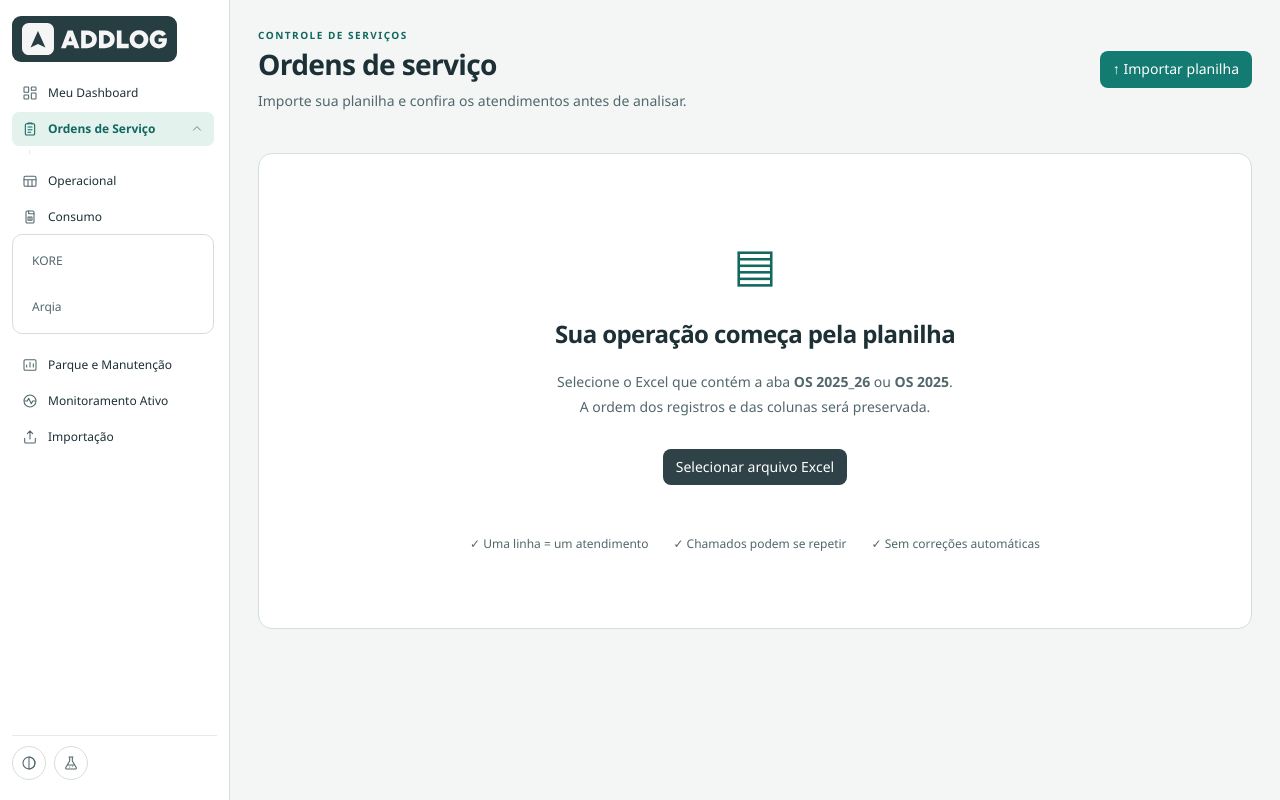
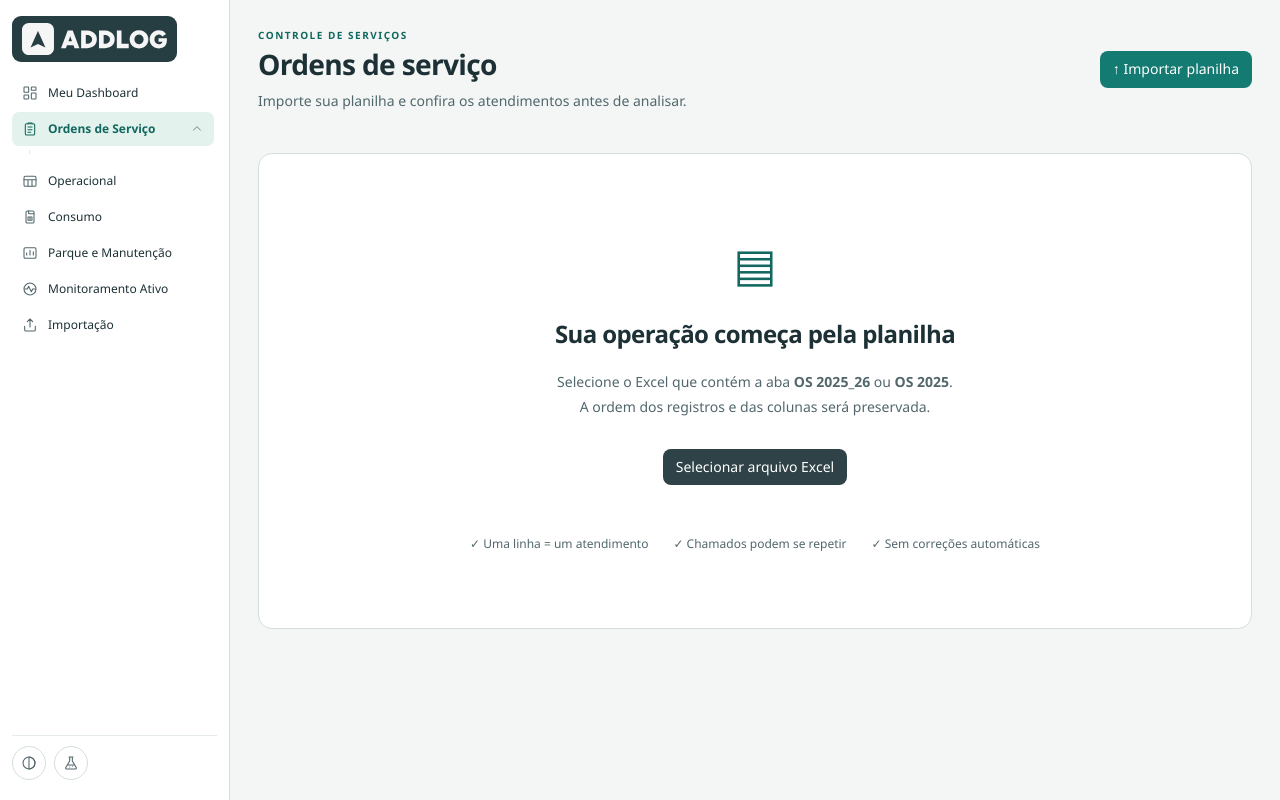
Before and after one commit to jeanjohann/dashboard-suporte-controller, a React (Vite) app: page / in a window 1280 px wide. Built offline with nearby package versions, Linux system fonts and the light colour scheme; a web font is replaced by a local one.

Commit message:
fix: align carrier submenu with consumption navigation

```diff
--- a/src/app/Navigation.jsx
+++ b/src/app/Navigation.jsx
@@ -69,7 +69,7 @@ export function Navigation({ page, onPage }) {
       window.open(architectureMapUrl, '_blank', 'noopener,noreferrer');
       return;
     }
-    if (key === page) {
+    if (key === page || (key === 'lines' && ['kore', 'arqia'].includes(page))) {
       if (collapsed) {
         changeCollapsed(false);
         setMenuOpen(true);
@@ -107,26 +107,42 @@ export function Navigation({ page, onPage }) {
                   : ''
               }
               aria-current={page === key ? 'page' : undefined}
-              aria-expanded={key !== 'imports' && page === key ? !collapsed && menuOpen : undefined}
-              aria-controls={key !== 'imports' && page === key ? `submenu-${key}` : undefined}
+              aria-expanded={
+                key !== 'imports' &&
+                (page === key || (key === 'lines' && ['kore', 'arqia'].includes(page)))
+                  ? !collapsed && menuOpen
+                  : undefined
+              }
+              aria-controls={
+                key !== 'imports' &&
+                (page === key || (key === 'lines' && ['kore', 'arqia'].includes(page)))
+                  ? `submenu-${key}`
+                  : undefined
+              }
               onClick={() => select(key)}
             >
               <span className="navigation-icon" aria-hidden="true">
                 <Icon name={['kore', 'arqia'].includes(key) ? 'lines' : key} />
               </span>
               <span className="navigation-label">{label}</span>
-              {key !== 'imports' && page === key && (
+              {key !== 'imports' &&
+                (page === key || (key === 'lines' && ['kore', 'arqia'].includes(page))) && (
                   <span className="navigation-chevron" aria-hidden="true">
                     {<Icon name={menuOpen ? 'up' : 'down'} size={14} />}
                   </span>
                 )}
             </button>
-            {key === 'lines' && (
+            {key === 'lines' && ['lines', 'kore', 'arqia'].includes(page) && (
               <div
-                className="category-navigation"
-                hidden={collapsed}
+                id="submenu-lines"
+                hidden={collapsed || !menuOpen}
                 aria-label="Operadoras de consumo"
               >
+                <div className="sidebar-tools">
+                  <nav className="category-navigation" aria-label="Acompanhamento de operadoras">
+                    <button type="button" onClick={() => onPage('lines')}>
+                      Visão do consumo
+                    </button>
                     {['kore', 'arqia']
                       .filter((carrier) => allowsPage(user, carrier))
                       .map((carrier) => (
@@ -140,9 +156,12 @@ export function Navigation({ page, onPage }) {
                           {carrier === 'kore' ? 'KORE' : 'Arqia'}
                         </button>
                       ))}
+                  </nav>
+                </div>
+                {page === 'lines' && <SidePanelTarget />}
               </div>
             )}
-            {page === key && (
+            {page === key && key !== 'lines' && (
               <div id={`submenu-${key}`} hidden={collapsed || !menuOpen}>
                 <SidePanelTarget />
               </div>
```
Also changed, not shown: 5 other files (tests, documents, lock files or other folders). Lines whose indentation alone changed are shown as unchanged.
